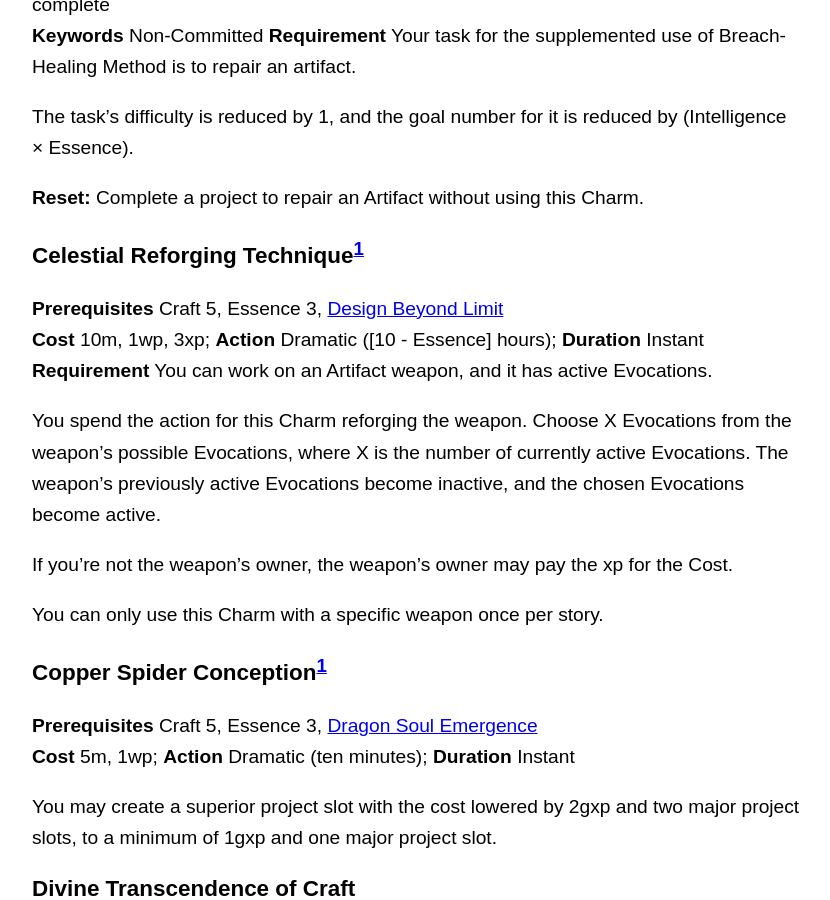
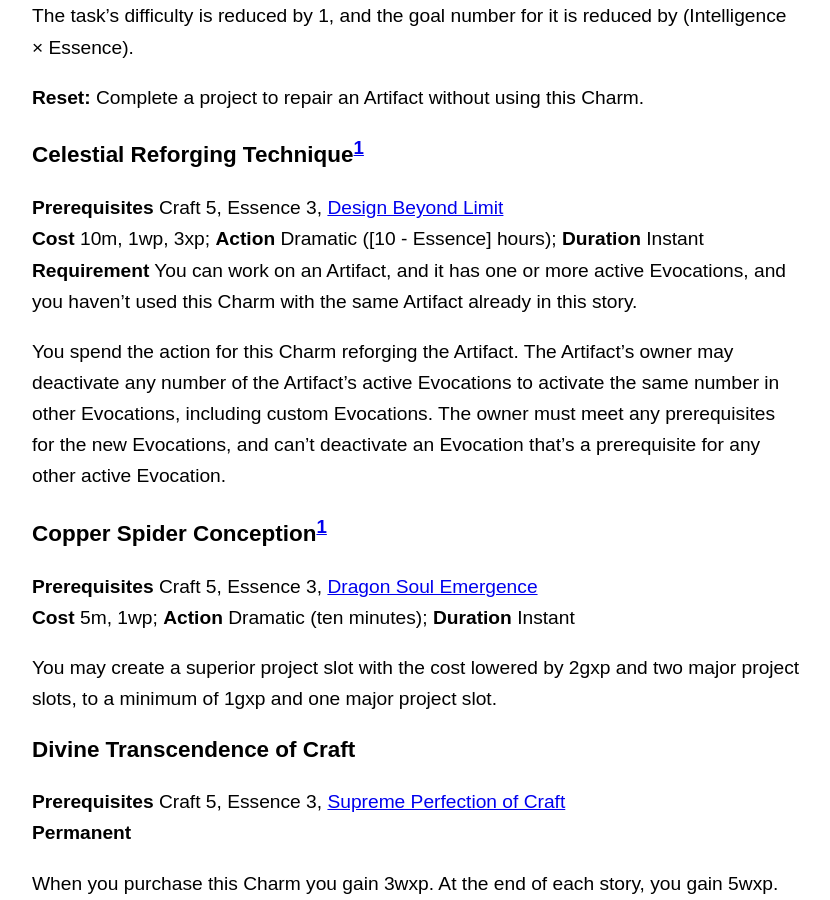
Before and after one commit to lost-egg/lost-egg.github.io, a Jekyll site: the page built from charms/craft.md, in a window 1280 px wide and 900 px high, scrolled down 12862 px. Shown: the whole window, without its empty margins (224-1054 px from the left). Built offline with Jekyll 4.4.1, drawn with Linux system fonts in a browser that asks for light colours; some of the changed text lies outside the part shown.

Commit message:
Update updated Charms

```diff
--- a/charms/craft.md
+++ b/charms/craft.md
@@ -10,8 +10,6 @@ title: Craft Charms
 [^changed-duration]: This Charm has a different duration in the source text, but has been changed here to better reflect how it's used in play.
 
 [^needs-touch]: This Charm was missing the Touch keyword in the original text.
-
-[^evocation-tiers-dont-exist]: The original text for this Charm referenced evocation tiers that don't exist. This version attempts to compensate for that.
 
 [^consolidated-upgrade]: A separate Charm was listed as an upgrade for this Charm. The two Charms have been consolidated.
 
@@ -193,17 +191,13 @@ X is the number of successes on the roll, excluding the effect of double success
 
 Upgrade ("First Movement of the Demiurge"---Craft 4, Essence 2): Also, for every 3 matching successes on the roll, choose one non-success die and change it to a 10.
 
-### Design Beyond Limit[^evocation-tiers-dont-exist][^changed-action]
+### Design Beyond Limit[^changed-action]
 
 **Prerequisites** Craft 4, Essence 2, [Crack-Mending Technique](#crack-mending-technique), [Craftsman Needs No Tools](#craftsman-needs-no-tools)
 **Cost** 10m, 1wp, 3xp; **Action** Dramatic ([10 - Essence] hours); **Duration** Instant
-**Requirement** You can work on an Artifact weapon, and the Artifact's owner has unlocked all of its possible Evocations.
+**Requirement** You can work on an Artifact with a rating 3+ in a well-stocked workshop, and you haven't used this Charm with the same Artifact already in this story.
 
-You spend the action for this Charm reforging the weapon. The weapon gains three new inactive Evocations. The new Evocations reflect a combination of the theme of the weapon, the nature of the weapon's owner, and the style of your design.
-
-If you're not the weapon's owner, the weapon's owner may pay the xp for the Cost.
-
-You can't use this Charm again with the same weapon until the Evocations previously added by it have been learned by the weapon's owner.
+You spend the action for this Charm reforging the Artifact. The Artifact's owner may immediately awaken a single Evocation for it, including a custom Evocation, and may awaken an Evocation in this way beyond the normal limit on Evocations for the Artifact's rating.
 
 ### Object-Strengthening Touch[^needs-touch]
 
@@ -359,13 +353,9 @@ The task's difficulty is reduced by 1, and the goal number for it is reduced by
 
 **Prerequisites** Craft 5, Essence 3, [Design Beyond Limit](#design-beyond-limit)
 **Cost** 10m, 1wp, 3xp; **Action** Dramatic ([10 - Essence] hours); **Duration** Instant
-**Requirement** You can work on an Artifact weapon, and it has active Evocations.
+**Requirement** You can work on an Artifact, and it has one or more active Evocations, and you haven't used this Charm with the same Artifact already in this story.
 
-You spend the action for this Charm reforging the weapon. Choose X Evocations from the weapon's possible Evocations, where X is the number of currently active Evocations. The weapon's previously active Evocations become inactive, and the chosen Evocations become active.
-
-If you're not the weapon's owner, the weapon's owner may pay the xp for the Cost.
-
-You can only use this Charm with a specific weapon once per story.
+You spend the action for this Charm reforging the Artifact. The Artifact's owner may deactivate any number of the Artifact's active Evocations to activate the same number in other Evocations, including custom Evocations. The owner must meet any prerequisites for the new Evocations, and can't deactivate an Evocation that's a prerequisite for any other active Evocation.
 
 ### Copper Spider Conception[^changed-action]
 
```
